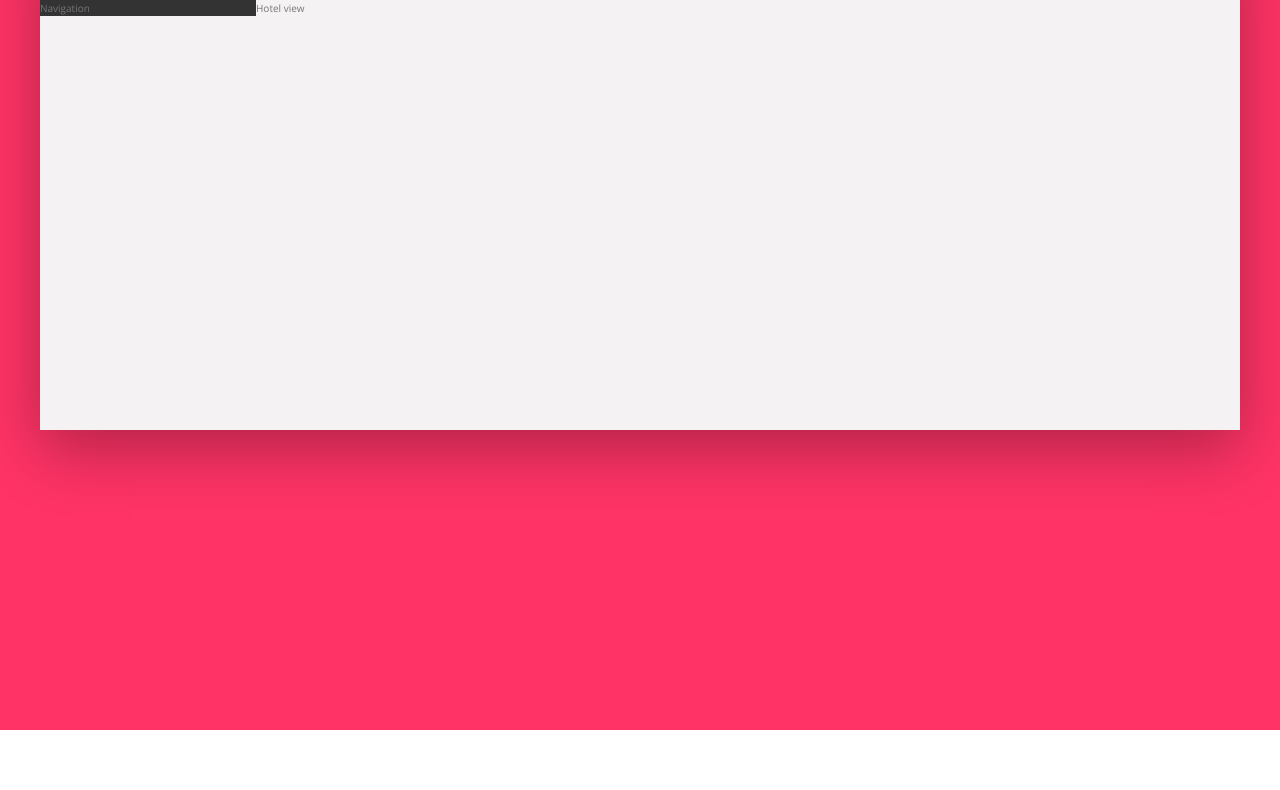
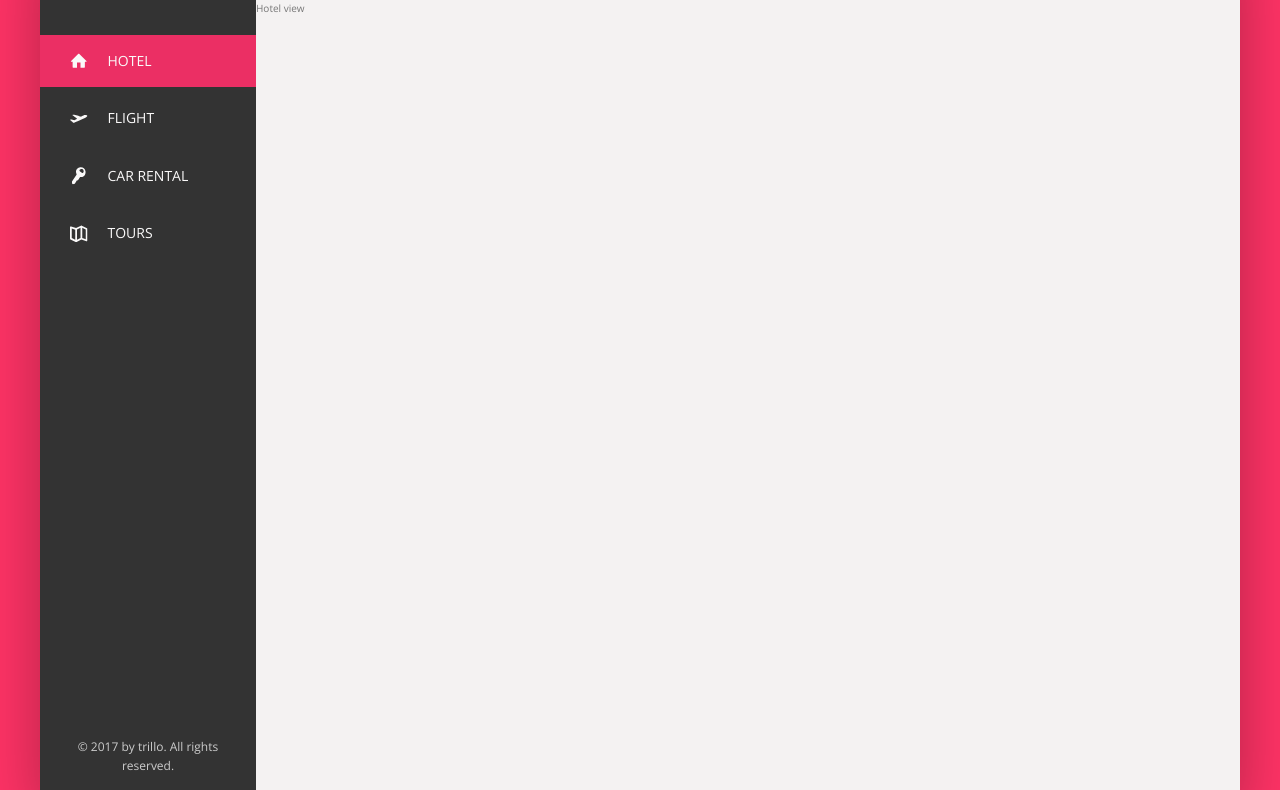
Before and after one commit to Deexit1/advance-css-trilo, a website: page index.html in a window 1280 px wide. Shown: the part 150-940 px from the top of the page. Before the commit the page ends 880 px from the top, so only its background shows below. Drawn offline with nearby package versions, Linux system fonts and the light colour scheme.

Commit message:
Complete sidebar

```diff
--- a/index.html
+++ b/index.html
@@ -45,7 +45,45 @@
             </nav>
         </header>
         <div class="content">
-            <nav class="sidebar">Navigation</nav>
+            <nav class="sidebar">
+                <ul class="side-nav">
+                    <li class="side-nav__item side-nav__item--active">
+                        <a href="#" class="side-nav__link">
+                            <svg class="side-nav__icon">
+                                <use xLink:href="img/sprite.svg#icon-home"></use>
+                            </svg>
+                            <span>Hotel</span>
+                        </a>
+                    </li>
+                    <li class="side-nav__item">
+                        <a href="#" class="side-nav__link">
+                            <svg class="side-nav__icon">
+                                    <use xLink:href="img/sprite.svg#icon-aircraft-take-off"></use>
+                                </svg>
+                            <span>Flight</span>
+                        </a>
+                    </li>
+                    <li class="side-nav__item">
+                        <a href="#" class="side-nav__link">
+                            <svg class="side-nav__icon">
+                                        <use xLink:href="img/sprite.svg#icon-key"></use>
+                                    </svg>
+                            <span>Car rental</span>
+                        </a>
+                    </li>
+                    <li class="side-nav__item">
+                        <a href="#" class="side-nav__link">
+                            <svg class="side-nav__icon">
+                                            <use xLink:href="img/sprite.svg#icon-map"></use>
+                                        </svg>
+                            <span>Tours</span>
+                        </a>
+                    </li>
+                </ul>
+                <div class="legal">
+                    &copy; 2017 by trillo. All rights reserved.
+                </div>
+            </nav>
             <main class="hotel-view">
                 Hotel view
             </main>
--- a/sass/_components.scss
+++ b/sass/_components.scss
@@ -91,3 +91,59 @@
         margin-right: 1rem;
     }
 }
+
+.side-nav {
+    font-size: 1.4rem;
+    list-style: none;
+    margin-top: 3.5rem;
+    &__item {
+        position: relative;
+        &:not(:last-child) {
+            margin-bottom: .5rem;
+        }
+    }
+    &__item::before {
+        content: "";
+        position: absolute;
+        top: 0;
+        left: 0;
+        height: 100%;
+        width: 3px;
+        background-color: var(--color-primary);
+        transform: scaleY(0);
+        transition: transform .2s, width .4s cubic-bezier(1, 0, 0, 1) .2s, background-color .1s;
+    }
+    &__item:hover::before,
+    &__item--active::before {
+        transform: scaleY(1);
+        width: 100%;
+    }
+    &--item:active::before {
+        background-color: var(--color-primary-dark);
+    }
+    &__link:link,
+    &__link:visited {
+        color: var(--color-grey-light-1);
+        text-decoration: none;
+        text-transform: uppercase;
+        display: block;
+        padding: 1.5rem 3rem;
+        display: flex;
+        position: relative;
+        align-items: center;
+        z-index: 10;
+    }
+    &__icon {
+        width: 1.75rem;
+        height: 1.75rem;
+        margin-right: 2rem;
+        fill: currentColor;
+    }
+}
+
+.legal {
+    font-size: 1.2rem;
+    text-align: center;
+    padding: 2.5rem;
+    color: var(--color-grey-light-4);
+}
--- a/sass/_layout.scss
+++ b/sass/_layout.scss
@@ -23,8 +23,12 @@
 .sidebar {
     background-color: var(--color-grey-dark-1);
     flex: 0 0 18%;
+    display: flex;
+    flex-direction: column;
+    justify-content: space-between;
 }
 
 .hotel-view {
     flex: 1;
+    height: 80rem;
 }
```
Also changed, not shown: css/style.css.
